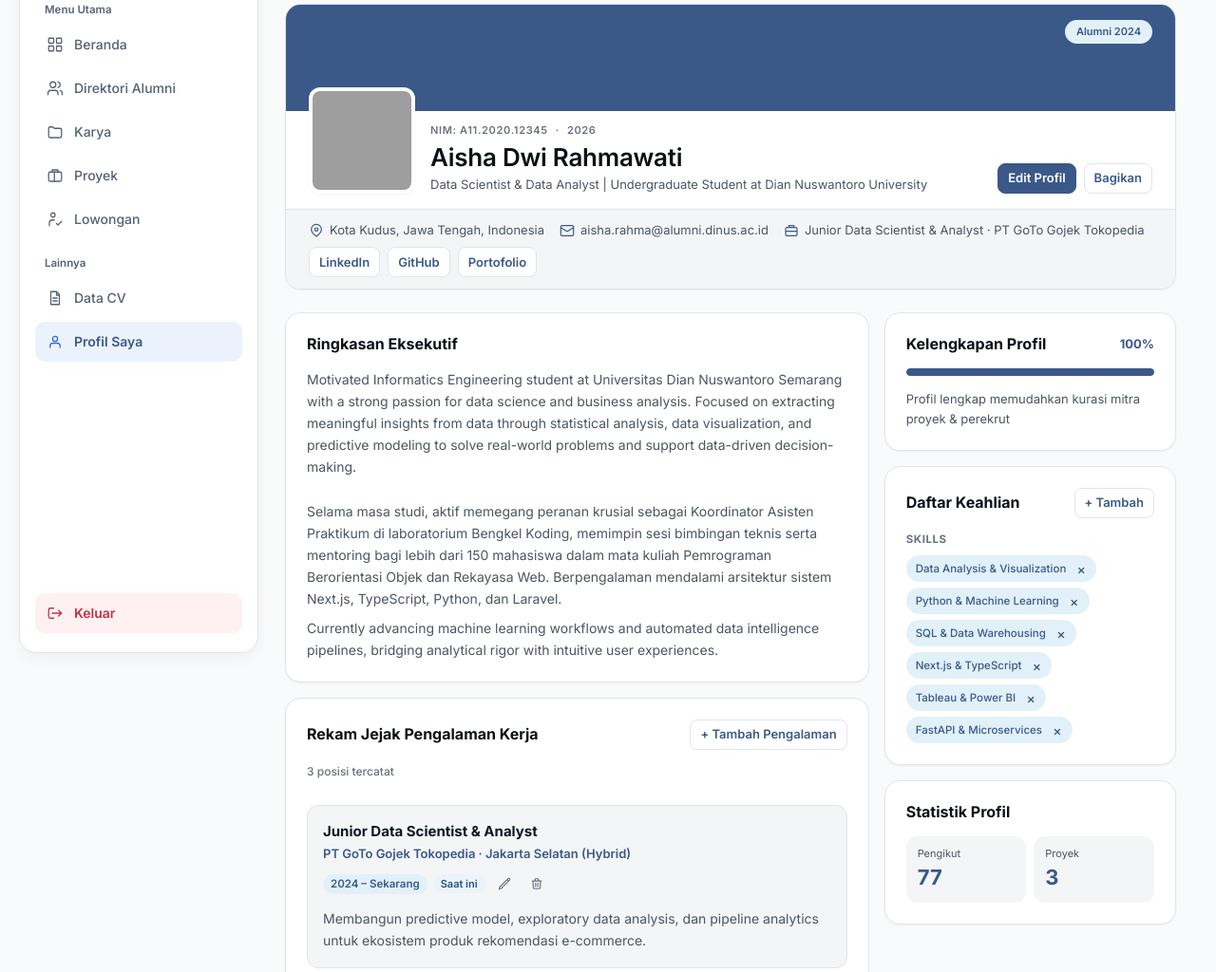
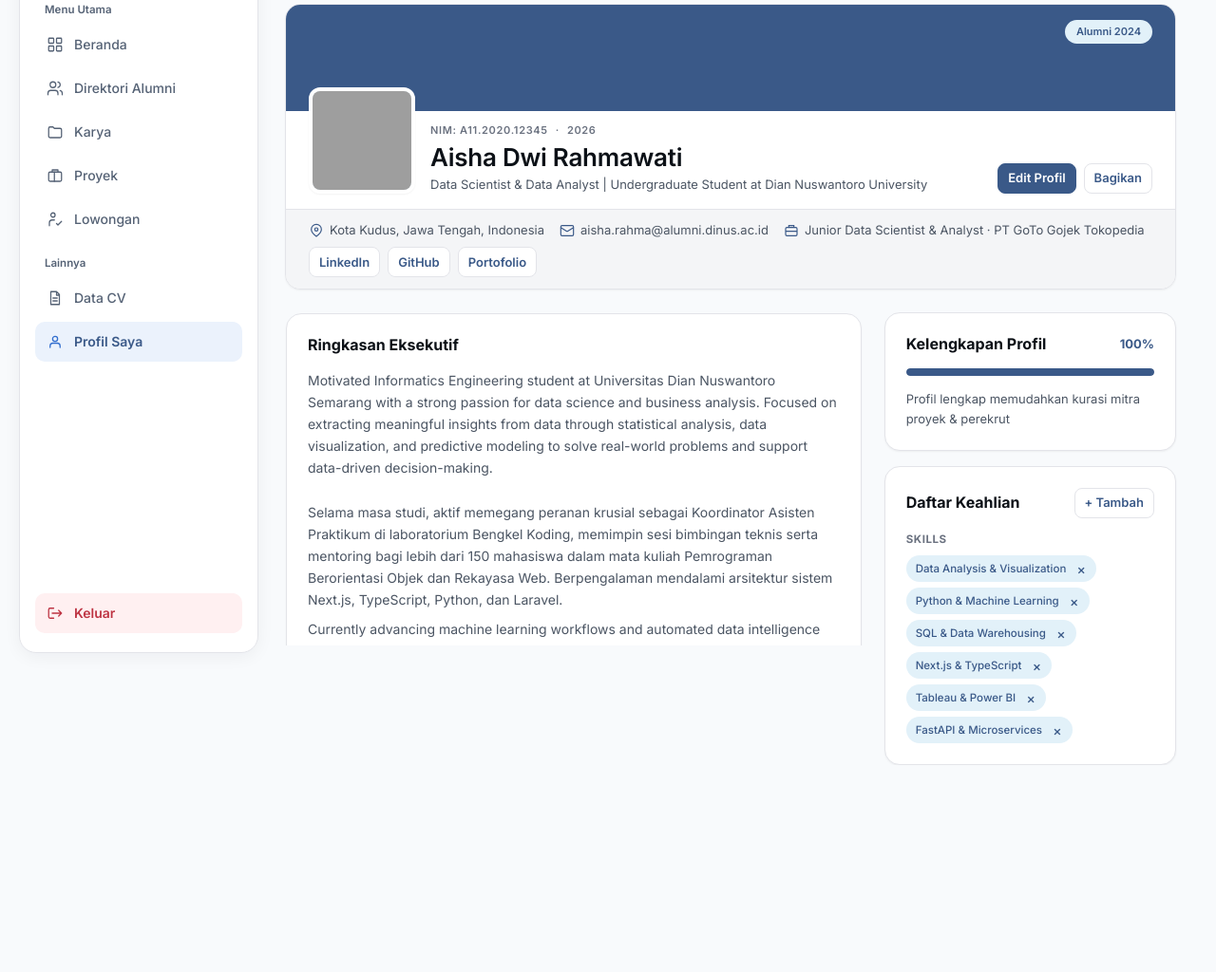
Before and after one commit to devbengkod24/alumni-bengkod-prototype, a plain HTML site: page alumni/profil.html in a window 1280 px wide. Shown: the part 96-1120 px from the top of the page at 95% size. After the commit the page ends 902 px from the top, so only its background shows below. Drawn offline with nearby package versions, Linux system fonts and the light colour scheme; grey boxes are pictures that could not be loaded.

Commit message:
fix(alumni): simplify profile summary and scrolling

```diff
--- a/alumni/profil.html
+++ b/alumni/profil.html
@@ -74,6 +74,29 @@
       padding: 1.25rem clamp(1rem, 4vw, 1.5rem);
     }
     .profile-dialog .profile-action { min-height: 2.5rem; padding-inline: 1rem; }
+    .my-profile {
+      display: flex;
+      flex: 1;
+      flex-direction: column;
+    }
+    @media (min-width: 768px) and (min-height: 640px) {
+      .my-profile {
+        display: grid;
+        flex: none;
+        block-size: calc(100dvh - var(--portal-navbar-height, 72px));
+        grid-template-rows: auto minmax(0, 1fr);
+      }
+      .my-profile-columns {
+        min-block-size: 0;
+        grid-template-rows: minmax(0, 1fr);
+      }
+      .my-profile-sections {
+        align-self: stretch;
+        overflow-y: auto;
+        overscroll-behavior-y: contain;
+        padding: 1px 0.5rem 2px 1px;
+      }
+    }
     ::-webkit-scrollbar { width: 6px; height: 6px; }
     ::-webkit-scrollbar-track { background: transparent; }
     ::-webkit-scrollbar-thumb { background: #CBD5E1; border-radius: 999px; }
@@ -282,12 +305,6 @@
 
         init() {
           this.restoreProfileSections();
-          this.$nextTick(() => {
-            const summary = this.$refs.profileSummary;
-            const sizeSummary = () => summary.style.setProperty('--profile-summary-height', `${summary.offsetHeight}px`);
-            sizeSummary();
-            new ResizeObserver(sizeSummary).observe(summary);
-          });
           window.addEventListener('pageshow', event => {
             if (!event.persisted) return;
             this.profile = loadProfilSaya();
@@ -643,7 +660,7 @@
     <span x-text="toast"></span>
   </div>
 
-  <main data-profile-page="view" class="w-full flex-1 space-y-6 p-4 sm:p-6 lg:p-6">
+  <main data-profile-page="view" class="my-profile w-full gap-6 p-4 sm:p-6">
     <header class="overflow-hidden rounded-[16px] shadow-sm border border-[#E3E4E9] bg-white">
       <div class="flex h-24 items-start justify-end bg-[#3A5988] px-4 py-4 sm:h-28 sm:px-6">
         <span class="rounded-full bg-[#E2F1F9] px-3 py-1 text-[11px] font-semibold text-[#3A5988]" x-text="'Alumni ' + profile.batch"></span>
@@ -689,8 +706,8 @@
       </div>
     </header>
 
-    <div class="grid items-start gap-4 md:grid-cols-[minmax(0,2fr)_minmax(220px,1fr)]">
-      <div class="min-w-0 space-y-4">
+    <div class="my-profile-columns grid items-start gap-4 md:grid-cols-[minmax(0,2fr)_minmax(220px,1fr)]">
+      <div class="my-profile-sections min-w-0 space-y-4" role="region" aria-label="Detail profil" tabindex="0">
         <section class="profile-panel" aria-labelledby="profile-summary-title">
           <h2 id="profile-summary-title" class="profile-heading">Ringkasan Eksekutif</h2>
           <div class="profile-copy whitespace-pre-line">
@@ -901,7 +918,7 @@
         </section>
       </div>
 
-      <aside x-ref="profileSummary" aria-label="Ringkasan profil" class="profile-summary min-w-0 space-y-4">
+      <aside aria-label="Ringkasan profil" class="min-w-0 space-y-4">
         <section class="profile-panel" aria-labelledby="profile-completeness-title">
           <div class="flex flex-wrap items-center justify-between gap-2">
             <h2 id="profile-completeness-title" class="profile-heading">Kelengkapan Profil</h2>
@@ -931,20 +948,6 @@
               </template>
             </ul>
           </div>
-        </section>
-
-        <section class="profile-panel" aria-labelledby="profile-stats-title">
-          <h2 id="profile-stats-title" class="profile-heading">Statistik Profil</h2>
-          <dl class="grid grid-cols-2 gap-2">
-            <div class="rounded-[12px] bg-[#F4F5F7] px-3 py-2.5">
-              <dt class="text-[11px] text-[#4B5563]">Pengikut</dt>
-              <dd class="text-[22px] font-bold text-[#3A5988]" x-text="profile.followers"></dd>
-            </div>
-            <div class="rounded-[12px] bg-[#F4F5F7] px-3 py-2.5">
-              <dt class="text-[11px] text-[#4B5563]">Proyek</dt>
-              <dd class="text-[22px] font-bold text-[#3A5988]" x-text="projects.length"></dd>
-            </div>
-          </dl>
         </section>
       </aside>
     </div>
```
